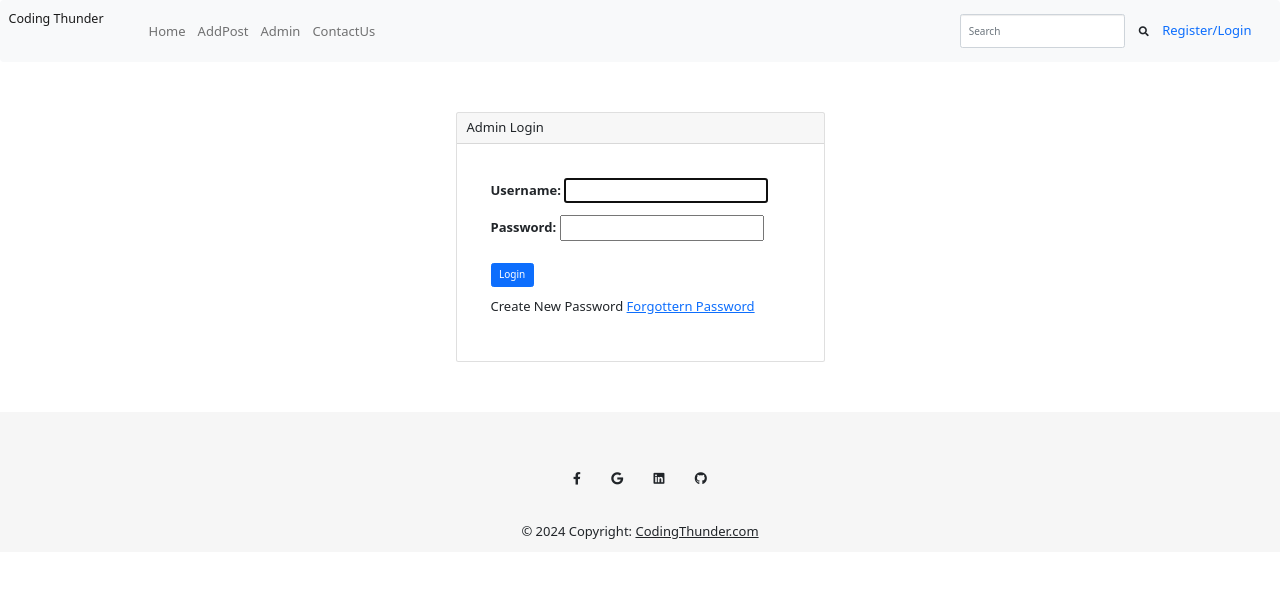
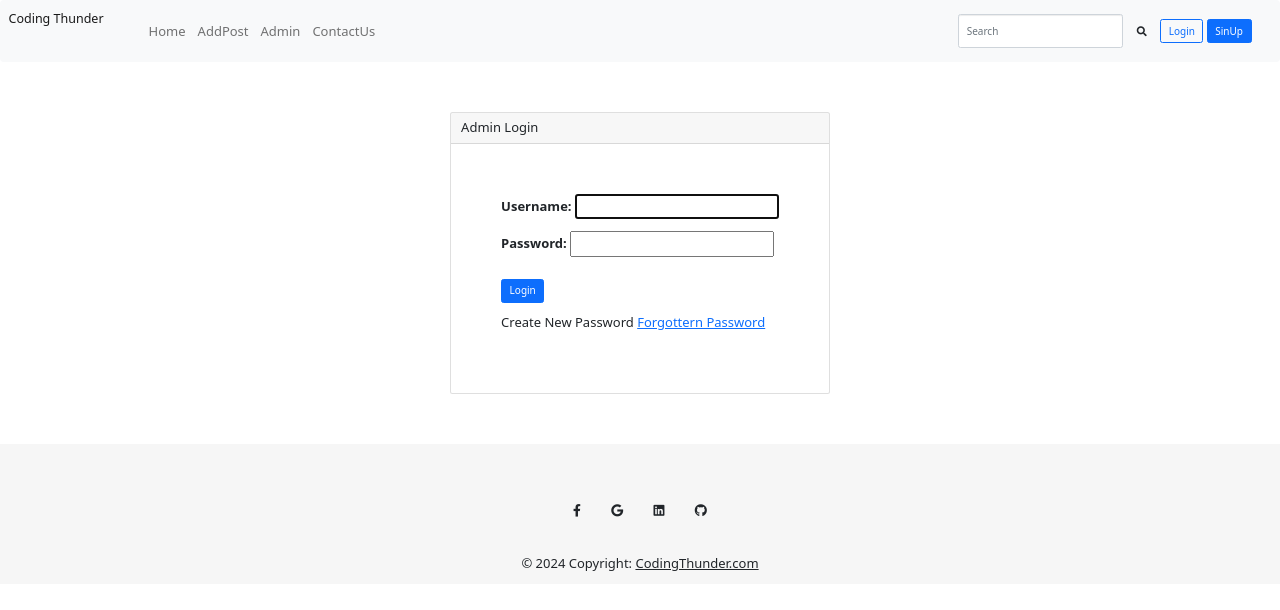
Before and after one commit to GodseGanesh/Django_Blog, a Django app: page /admin/login/ in a window 1280 px wide. Shown: the top 610 px of the page. Run offline with Django 3.2, Linux system fonts and the light colour scheme; some libraries are stand-ins or nearby versions.

Commit message:
button css added

```diff
--- a/templates/admin_login.html
+++ b/templates/admin_login.html
@@ -1,12 +1,24 @@
 {% extends 'index.html' %}
-{% block title %} Login {% endblock %}
+{% block title %} Admin Login {% endblock %}
+
+<style>
+    .admin-login-form{
+        width: 100%;
+
+    }
+    .admin-login-form input {
+       width: 80%;
+   }
+
+
+</style>
 
 {% block content %}
-<div class="container-fluid" style="width: 30%; height: auto;overflow: hidden;">
+<div class="container-fluid " style="width: auto; height: auto;overflow: hidden;align-items: center; justify-content: center;display: flex;">
     <div class="card mt-5" >
         <div class="card-header">Admin Login</div>
-        <div class="card-body">
-            <form class="form" role="form" method="POST" style="padding: 4px; margin: 2rem;">
+        <div class="card-body" >
+            <form class="form" role="form" method="POST" style="padding: 2rem; margin: 2rem;">
                 {% csrf_token %}
                 {% if messages %}
                 {% for message in messages %}
@@ -15,13 +27,17 @@
                 </div>
                 {% endfor %}
                 {% endif %}
+                <div class="admin-login-form">
                 {{ form.as_p }}
+                </div>
+                <div>
                 <button type="submit" class="btn btn-primary" style="margin-top: 1rem;">Login</button>
                 <p id="login" style="margin-top:1rem ;">Create New Password  <a
                      href="{% url 'forgot_password' %}">Forgottern Password</a></p>
+                </div>
             </form>
         </div>
     </div>
 </div>
-</div>
+
 {% endblock %}
--- a/templates/home.html
+++ b/templates/home.html
@@ -111,8 +111,8 @@
 <center>
   {%if page_obj.has_previous %}
   <!-- whether the previous page exists -->
-  <a href="?page={{page_obj.previous_page_number}}" class="pagebutton"
-    >Previous</a
+  <a href="?page={{page_obj.previous_page_number}}" class="btn btn-light btn-outline-dark mx-4 p-2"
+    ><i class="fa fa-angle-double-left"> Previous </i></a
   >
   <!-- link to the prev page -->
 
@@ -122,7 +122,7 @@
 
   {%if page_obj.has_next %}
   <!-- whether the next page exists  -->
-  <a href="?page={{page_obj.next_page_number}}" class="pagebutton">Next</a>
+  <a href="?page={{page_obj.next_page_number}}" class="btn btn-light btn-outline-dark mx-4 p-2"> Next <i class="fa fa-angle-double-right"></i></a>
   <!-- link to the next page  -->
   {% endif %}
 </center>
--- a/templates/index.html
+++ b/templates/index.html
@@ -59,9 +59,11 @@
               <button class="btn btn-default" type="submit"><i class="fa fa-search"></i></button>
             </form>
             {% if user.is_authenticated %}
-            <div class="logout mx-2" >Hello {{request.user}} <a href="{% url 'logout' %}" style="text-decoration: none;">Logout</a></div>
+            <div class="logout mx-2" >Hello {{request.user}} <a href="{% url 'logout' %}" class="btn btn-outline-primary" style="text-decoration: none;">Logout</a></div>
             {% else %}
-            <div class="login mx-2"><a href="{% url 'login' %}" style="text-decoration: none;">Register/Login</a></div>
+            <div class="login mx-2"><a href="{% url 'login' %}" class="btn btn-outline-primary" style="text-decoration: none;">Login</a>
+              <a href="{% url 'login' %}" class="btn btn-primary" style="text-decoration: none;">SinUp</a>
+            </div>
             {% endif %}
           </div>
         </div>
--- a/templates/mypost.html
+++ b/templates/mypost.html
@@ -54,7 +54,7 @@
 </div>
 {% endfor %}
 {% endif %}
-
+{% if page_obj %}
 {% for post in page_obj %}
 
 <div class="container-fluid" style="width: 80%; margin-top: 2rem">
@@ -125,6 +125,9 @@
 </div>
 
 {% endfor %}
+{% else %}
+<p style="margin-top: 2rem;"> NO Posts </p>
+
 
 <center>
     {%if page_obj.has_previous %} <!-- whether the previous page exists -->
```
Also changed, not shown: blog/settings.py (+8 -0 lines), templates/addpost.html (+7 -1 lines), db.sqlite3.
